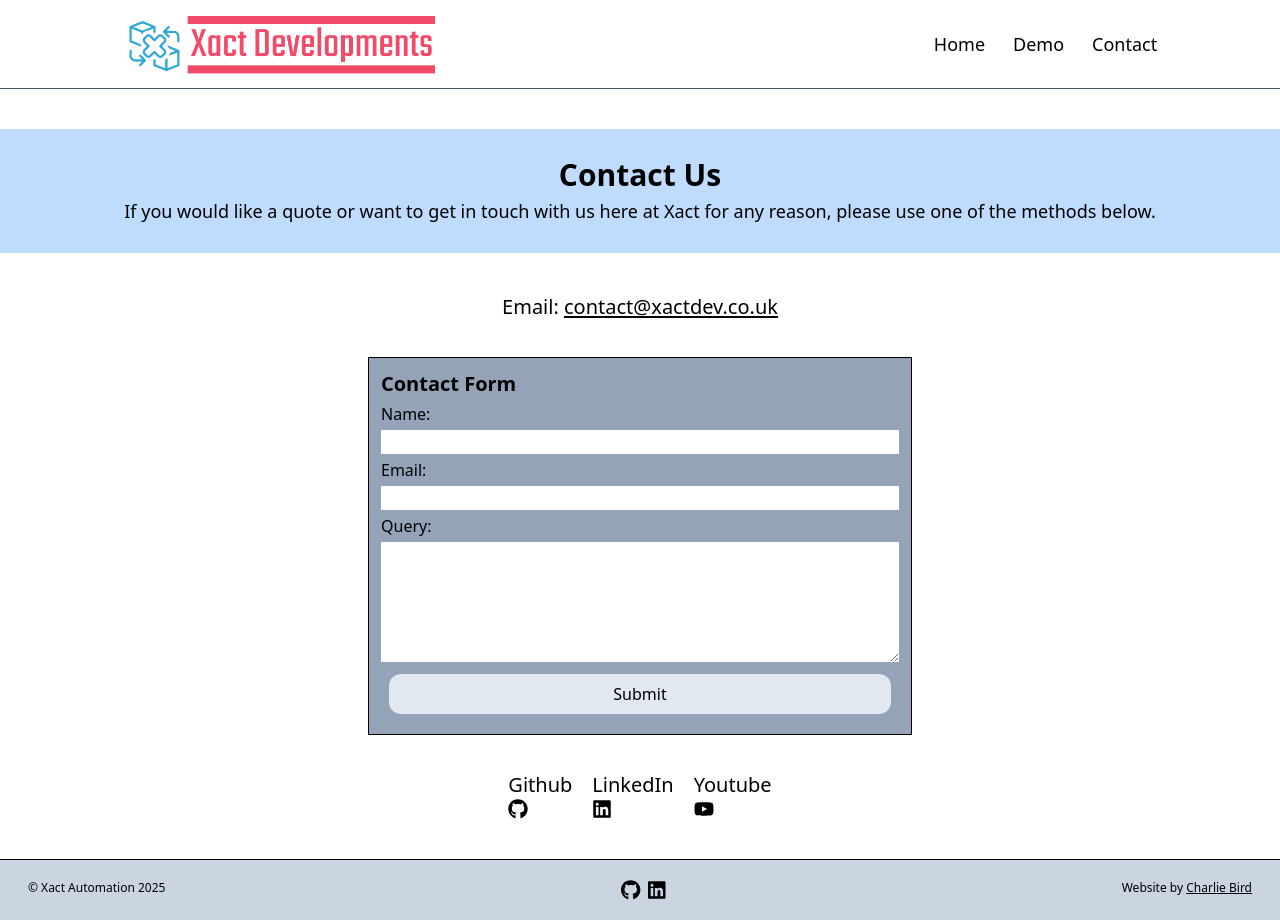
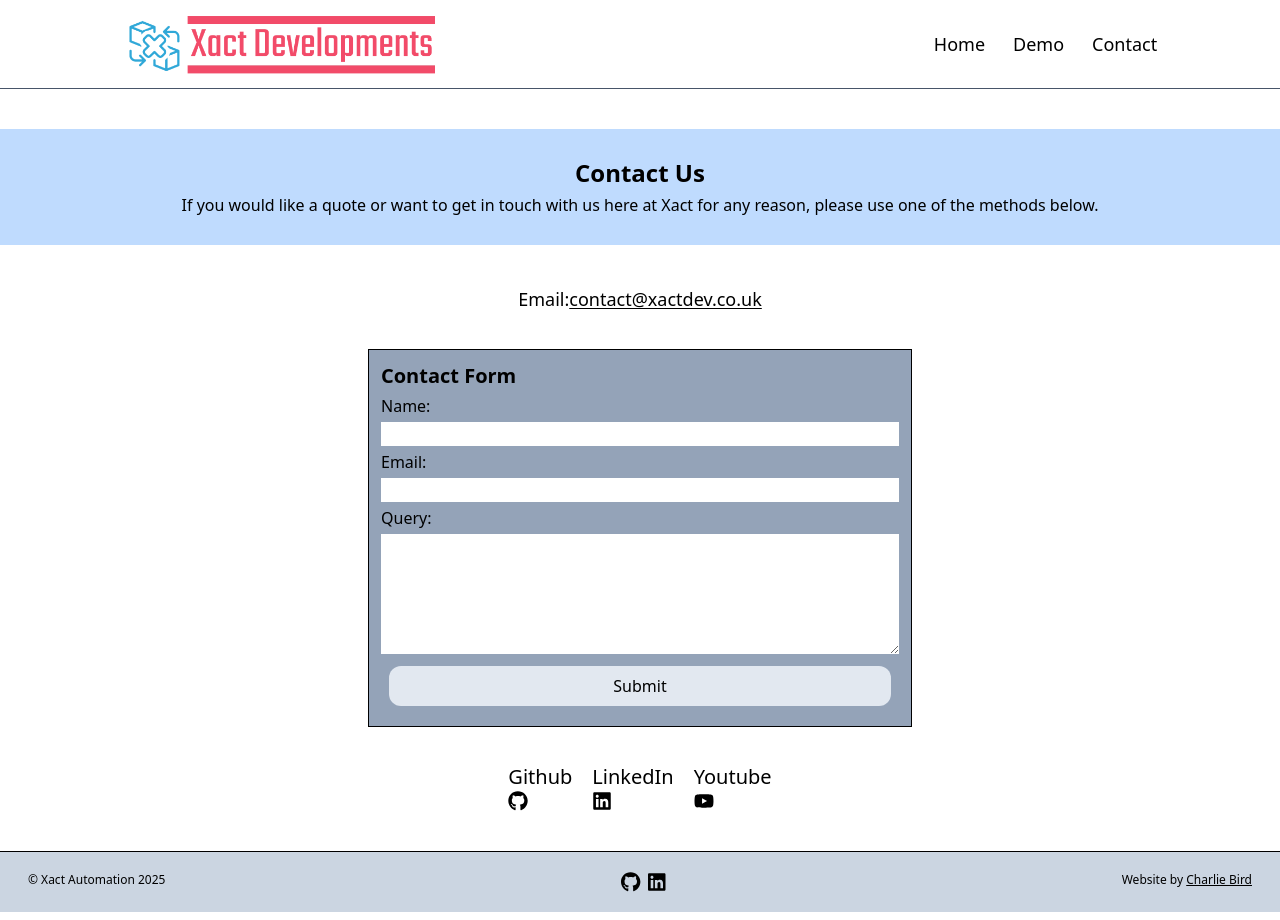
Before and after one commit to cbvvrd/xact-dev, a React (Vite) app: page /xact-dev/contact in a window 1280 px wide. Built offline with nearby package versions, Linux system fonts and the light colour scheme.

Commit message:
tidying up contact page components (except form)

```diff
--- a/src/components/ContactDetails/index.jsx
+++ b/src/components/ContactDetails/index.jsx
@@ -3,8 +3,10 @@ import ContactForm from "../ContactForm";
 
 function ContactDetails() {
     return (
-        <div className="flex flex-col gap-5 mt-8 mb-10 md:mx-24">
-            <p className="text-xl text-center">Email: <a href="mailto:contact@xactdev.co.uk" className="underline underline-offset-2 hover:underline-offset-4 hover:text-purple-900 duration-150">contact@xactdev.co.uk</a></p>
+        <div className="flex flex-col justify-stretch gap-5 mt-8 mb-10 mx-3 md:mx-24">
+            <p className="text-lg text-center">Email:
+                <a href="mailto:contact@xactdev.co.uk" className="underline underline-offset-2 hover:underline-offset-4 hover:text-purple-900 duration-150">contact@xactdev.co.uk</a>
+            </p>
             <ContactForm />
             <div className="flex justify-center gap-5 text-xl">
                 <p className="hover:text-purple-900">Github <FaGithub /></p>
--- a/src/components/ContactForm/index.jsx
+++ b/src/components/ContactForm/index.jsx
@@ -1,7 +1,7 @@
 
 function ContactForm() {
     return (
-        <div className="border border-black flex flex-col p-3 bg-slate-400 m-4 gap-1 md:w-1/2 self-center">
+        <div className="border border-black flex flex-col p-3 bg-slate-400 m-4 gap-1 w-full md:w-1/2 self-center">
             <h2 className="text-xl font-semibold">Contact Form</h2>
             <form>
                 <div className="flex flex-col gap-1">
--- a/src/components/ContactTitle/index.jsx
+++ b/src/components/ContactTitle/index.jsx
@@ -1,9 +1,8 @@
-
 function ContactTitle() {
     return (
-        <div className="flex flex-col items-center text-center gap-1 my-5 py-7 bg-blue-200 md:my-10">
-            <h1 className="text-2xl font-semibold md:text-3xl">Contact Us</h1>
-            <p className="text-lg">If you would like a quote or want to get in touch with us here at Xact for any reason, please use one of the methods below.</p>
+        <div className="flex flex-col items-center text-center gap-1 px-5 my-5 py-7 bg-blue-200 md:my-10">
+            <h1 className="text-2xl font-semibold">Contact Us</h1>
+            <p>If you would like a quote or want to get in touch with us here at Xact for any reason, please use one of the methods below.</p>
         </div>
     );
 }
```
